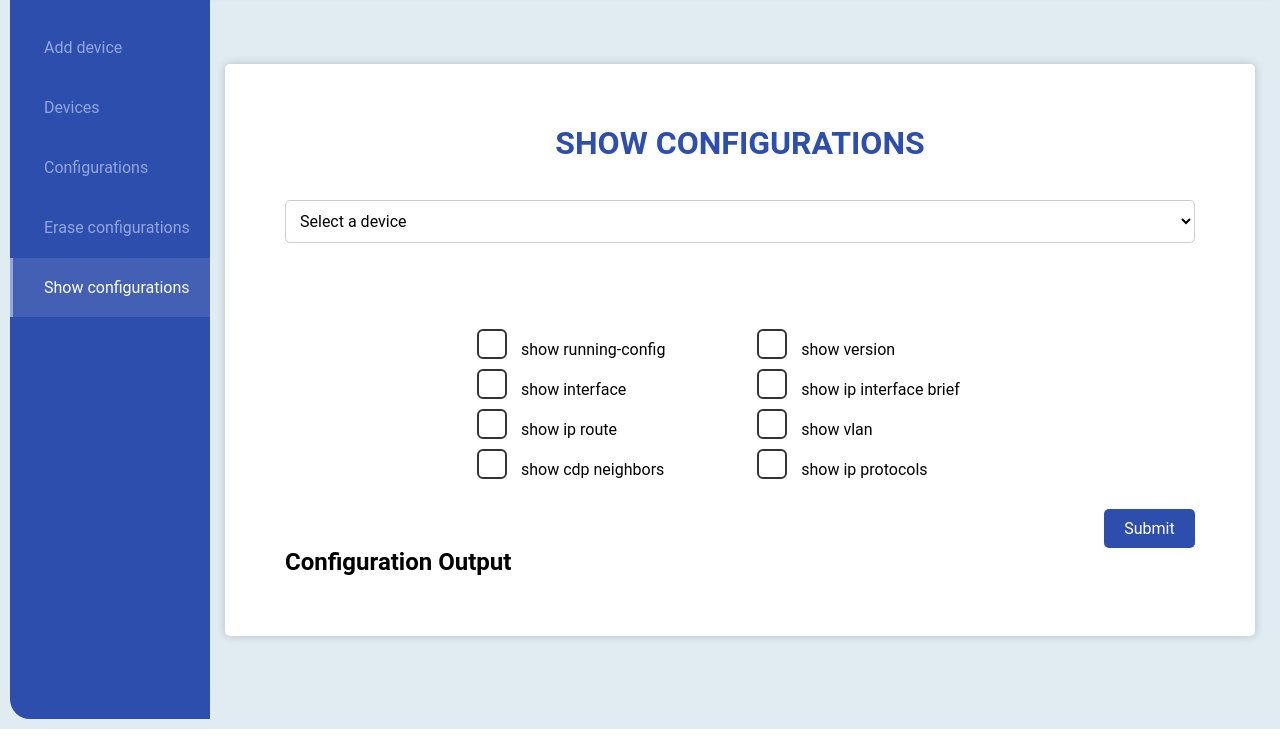
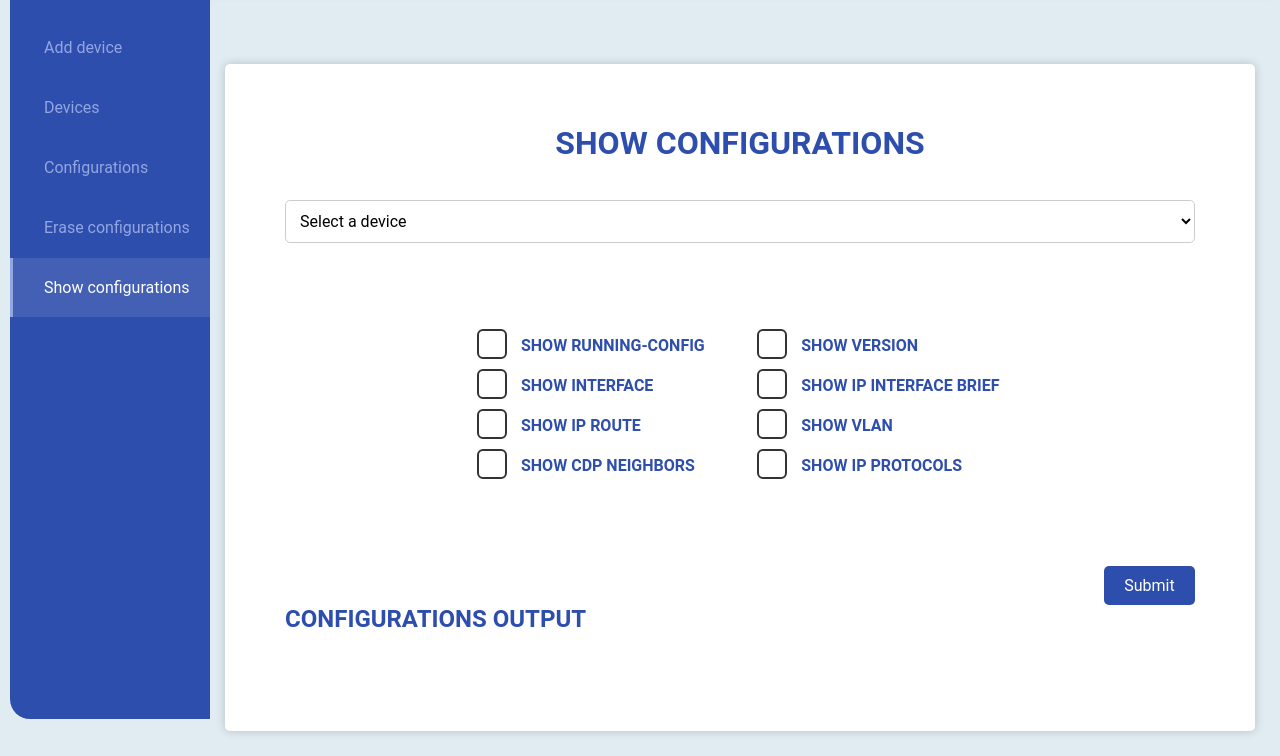
Before and after one commit to SupawitSaelim/WebApp-NetworkAutomation-CISCO, a Flask app: page /showconfig in a window 1280 px wide. Shown: the part 71-827 px from the top of the page. Before the commit the page ends 800 px from the top, so only its background shows below. Run offline with Flask 3, Linux system fonts and the light colour scheme.

Commit message:
change frontend

```diff
--- a/templates/showconfig.html
+++ b/templates/showconfig.html
@@ -121,7 +121,11 @@
 
     .label-text {
       display: inline-block;
+      margin-bottom: 3%;
       vertical-align: middle;
+      color: #2e4ead;
+      text-transform: uppercase;
+      font-weight: bold;
       margin-left: 10px; /* Adjust the margin as needed */
     }
 
@@ -244,7 +248,6 @@
 
                     <div class="checkbox-container">
                         <div class="checkbox-wrapper-23 left">
-                            <!-- แท็ก checkbox ฝั่งซ้าย -->
                             <input type="checkbox" id="show_running_config" name="selected_commands" class="checkbox-input" value="show_running_config">
                             <label for="show_running_config" style="--size: 30px">
                                 <svg viewBox="0,0,50,50">
@@ -252,7 +255,6 @@
                                 </svg>
                             </label>
                             <span class="label-text">show running-config</span>
-
                             <div class="checkbox-wrapper-23">
                                 <input type="checkbox" id="show_interfaces" name="selected_commands" class="checkbox-input" value="show_interfaces">
                                 <label for="show_interfaces" style="--size: 30px">
@@ -262,7 +264,6 @@
                                 </label>
                                 <span class ="label-text">show interface</span>
                             </div>
-
                             <div class="checkbox-wrapper-23">
                                 <input type="checkbox" id="show_ip_route" name="selected_commands" class="checkbox-input" value="show_ip_route">
                                 <label for="show_ip_route" style="--size: 30px">
@@ -272,7 +273,6 @@
                                 </label>
                                 <span class ="label-text">show ip route</span>
                             </div>
-
                             <div class="checkbox-wrapper-23">
                                 <input type="checkbox" id="show_cdp_neighbors" name="selected_commands" class="checkbox-input" value="show_cdp_neighbors">
                                 <label for="show_cdp_neighbors" style="--size: 30px">
@@ -283,9 +283,7 @@
                                 <span class ="label-text">show cdp neighbors</span>
                             </div>
                         </div>
-
                         <div class="checkbox-wrapper-23 right">
-                            <!-- แท็ก checkbox ฝั่งขวา -->
                             <input type="checkbox" id="show_version" name="selected_commands" class="checkbox-input" value="show_version">
                             <label for="show_version" style="--size: 30px">
                                 <svg viewBox="0,0,50,50">
@@ -324,19 +322,12 @@
                                 <span class ="label-text">show ip protocols</span>
                             </div>
                         </div>
-                    </div>
-
-
-                    <!-- เพิ่มส่วนนี้สำหรับคำสั่งอื่น ๆ -->
-
-
-
+                    </div><br><br><br>
 
                     <input style="margin-left: 90%;" type="submit" value="Submit">
-
                 </form>
                 <div>
-                    <h2>Configuration Output</h2>
+                    <h2 style="color: #2e4ead;">CONFIGURATIONS OUTPUT</h2><br><br>
                     <pre>{{ config_data }}</pre>
                 </div>
 
```
